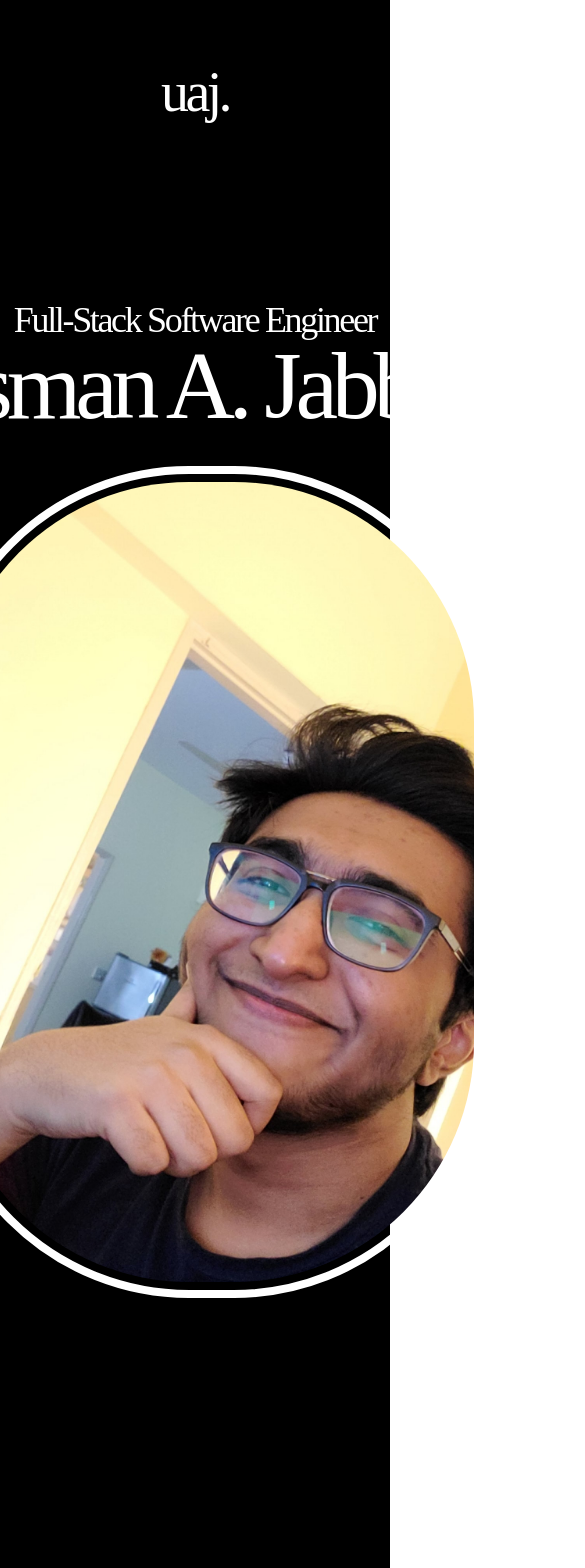
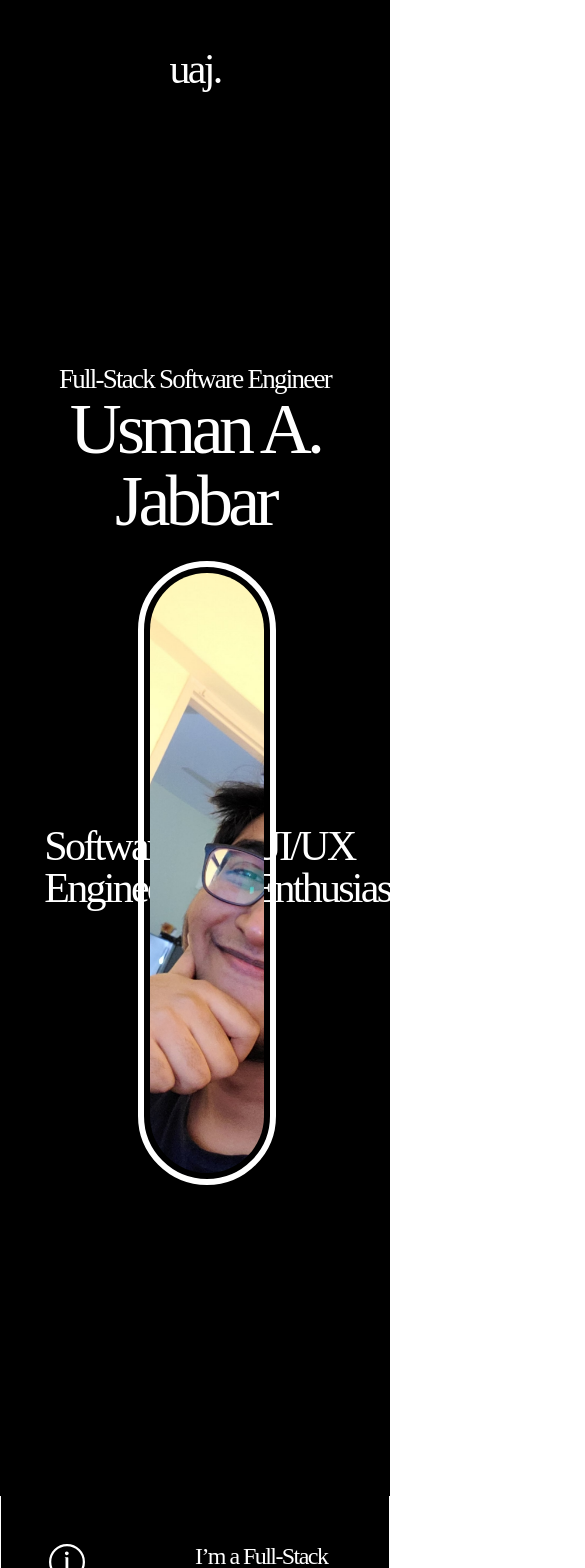
Before and after one commit to razinrayees/usmanjabbar.com, a React (Create React App) app: page / in a window 390 px wide. Shown: the top 1568 px of the page, 585 px wide, since content can reach past the window. Built offline with nearby package versions, Linux system fonts and the light colour scheme; a web font is replaced by a local one.

Commit message:
add responsiveness

```diff
--- /dev/null
+++ b/src/App/App.css
@@ -0,0 +1,19 @@
+
+@media screen and (max-width: 1000px) {
+    .career-box {
+        flex-direction: column;
+    }
+    .career-box > div {
+        width: 100% !important;
+        margin: 1rem 0;
+    }
+}
+
+.career-box > div {
+    width: 32%;
+    margin: 1rem 0;
+}
+
+.testimonals-content-container {
+    flex-direction: column;
+}
--- a/src/App/App.tsx
+++ b/src/App/App.tsx
@@ -12,6 +12,7 @@ import holbertonUsman from '../assets/images/holberton-usman.jpg';
 import setup from '../assets/images/setup.jpg';
 import newTabIcon from '../assets/images/new-tab.svg';
 import holbertonJI from '../assets/images/ji.jpg';
+import './App.css';
 
 const App = () => {
   const [
@@ -99,8 +100,8 @@ const App = () => {
       </FullWidthSection>
       <FullWidthSection sectionId="career-history" isBordered={true} isDarkMode={isDarkMode}>
         <FeaturedTitle title={'Career History'} iconUrl={infoIcon} />
-        <div style={{ display: 'flex', margin: '2rem 0', placeContent: 'space-between' }}>
-          <div style={{ width: '32%' }}>
+        <div className='career-box' style={{ display: 'flex', margin: '2rem 0', placeContent: 'space-between' }}>
+          <div>
             <CareerInfo
               timeframe="Nov 2022 - Present"
               companyName="Factset Technologies"
@@ -109,7 +110,7 @@ const App = () => {
               textColor='white'
             />
           </div>
-          <div style={{ width: '32%' }}>
+          <div>
             <CareerInfo
               timeframe="Jul 2021 - Nov 2022"
               companyName="iDonate LLC"
@@ -118,7 +119,7 @@ const App = () => {
               textColor='black'
             />
           </div>
-          <div style={{ width: '32%' }}>
+          <div>
             <CareerInfo
               timeframe="Oct 2015 - Jun 2020"
               companyName="GeeksULTD.COM"
@@ -131,7 +132,7 @@ const App = () => {
         </div>
       </FullWidthSection>
       <FullWidthSection sectionId="testimonials" isBordered={true} isDarkMode={isDarkMode}>
-        <div style={{ backgroundColor: '#101010', height: '100%', display: 'flex', padding: '8rem', borderRadius: '1rem' }}>
+        <div className='testimonals-content-container' style={{ backgroundColor: '#101010', height: '100%', display: 'flex', padding: '8rem', borderRadius: '1rem' }}>
           <div style={{ display: 'flex', flexDirection: 'column', alignItems: 'center', margin: '2rem' }}>
             <CoverImage height='10rem' width="10rem" imageUrl={holbertonJI} borderRadius='100rem' />
             <h3>J.I Cruz</h3>
--- a/src/FullWidthSection/FullWidthSection.css
+++ b/src/FullWidthSection/FullWidthSection.css
@@ -3,6 +3,3 @@
     display: flex;
     justify-content: center;
 }
-.fw-container {
-    margin: 4rem;
-}
--- a/src/FullWidthSection/FullWidthSection.tsx
+++ b/src/FullWidthSection/FullWidthSection.tsx
@@ -34,15 +34,13 @@ const FullWidthSection = ({
     borderLeft: border
   } : {};
 
-  const sizeConfig = {
-    width: `${width}px`,
-    height: height ? `${height}px` : 'auto'
-  };
+  const containerHeight = height ? `${height}px` : 'auto'
+  const containerWidth = `${width}px`;
 
   return (
     <section className='fw-section' style={{ ...theme, ...sectionStyleOverrides }} id={`#${sectionId}`}>
-      <div style={{ ...borderConfig }}>
-        <div className='fw-container' style={{ ...sizeConfig, ...containerStyleOverrides }}>
+      <div className='fw-border' style={{ ...borderConfig, width: containerWidth }}>
+        <div className='fw-container' style={{ height: containerHeight, padding: '4rem', ...containerStyleOverrides }}>
           { children }
         </div>
       </div>
--- a/src/assets/css/style.css
+++ b/src/assets/css/style.css
@@ -34,3 +34,10 @@ h1, h2, h3, h4, h5, h6, button {
 a:hover {
     cursor: pointer;
 }
+
+
+@media screen and (max-width: 1000px) {
+    html {
+        font-size: 12px;
+    }
+}
```
